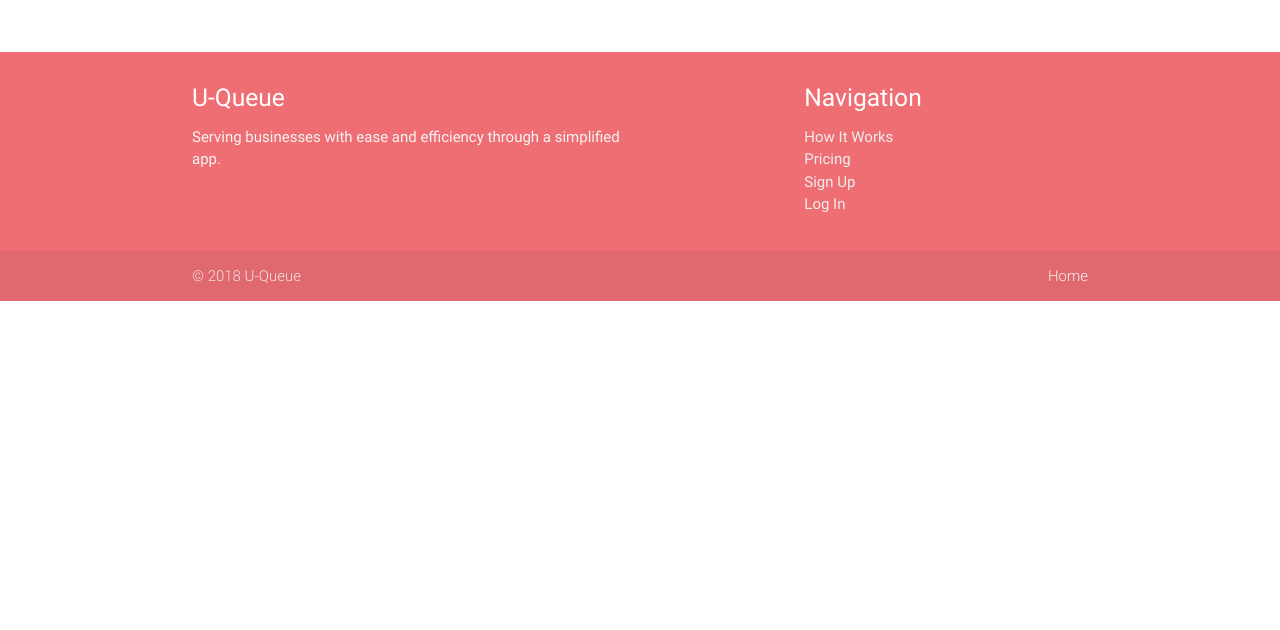
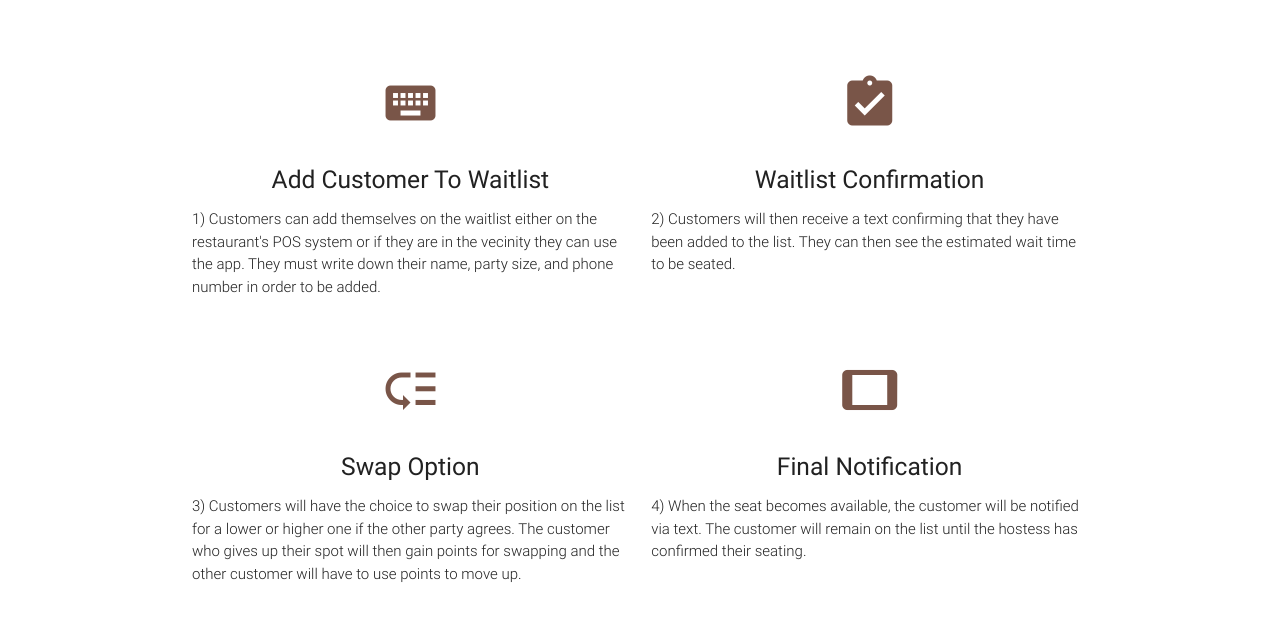
Before and after one commit to brendankim93/U-Queue2, a plain HTML site: page HowItWorks.html in a window 1280 px wide. Shown: the part 170-800 px from the top of the page. Drawn offline with nearby package versions, Linux system fonts and the light colour scheme.

Commit message:
howitworks page content added

```diff
--- a/HowItWorks.html
+++ b/HowItWorks.html
@@ -21,12 +21,48 @@
         </div>
       </nav>
 
-      <div class="container">
+      <div class="container description-body">
             <div class="section">
                 <div class="row">
                 <h3 class="header center teal-text text-lighten-2">How It Works</h3>
                 </div>
+            </div>
+            <div class="section">
                 <div class="row">
+                <div class="col s6">
+                    <div class="icon-block">
+                        <h2 class="center brown-text"><i class="medium material-icons">keyboard</i></h2>
+                        <h5 class="center">Add Customer To Waitlist</h5>
+
+                        <p class="light">1) Customers can add themselves on the waitlist either on the restaurant's POS system or if they are in the vecinity they can use the app. They must write down their name, party size, and phone number in order to be added.</p>
+                    </div>
+                </div>
+                <div class="col s6">
+                    <div class="icon-block">
+                        <h2 class="center brown-text"><i class="medium material-icons">assignment_turned_in</i></h2>
+                        <h5 class="center">Waitlist Confirmation</h5>
+
+                        <p class="light">2) Customers will then receive a text confirming that they have been added to the list. They can then see the estimated wait time to be seated.</p>
+                    </div>
+                </div>
+                </div>
+                <div class="row">
+                    <div class="col s6">
+                        <div class="icon-block">
+                          <h2 class="center brown-text"><i class="medium material-icons">low_priority</i></h2>
+                          <h5 class="center">Swap Option</h5>
+
+                          <p class="light">3) Customers will have the choice to swap their position on the list for a lower or higher one if the other party agrees. The customer who gives up their spot will then gain points for swapping and the other customer will have to use points to move up.</p>
+                        </div>
+                      </div>
+                      <div class="col s6">
+                        <div class="icon-block">
+                          <h2 class="center brown-text"><i class="medium material-icons">tablet</i></h2>
+                          <h5 class="center">Final Notification</h5>
+
+                          <p class="light">4) When the seat becomes available, the customer will be notified via text. The customer will remain on the list until the hostess has confirmed their seating.</p>
+                        </div>
+                      </div>
 
                 </div>
             </div>
```
Also changed, not shown: index.css (line endings or trailing spaces).
